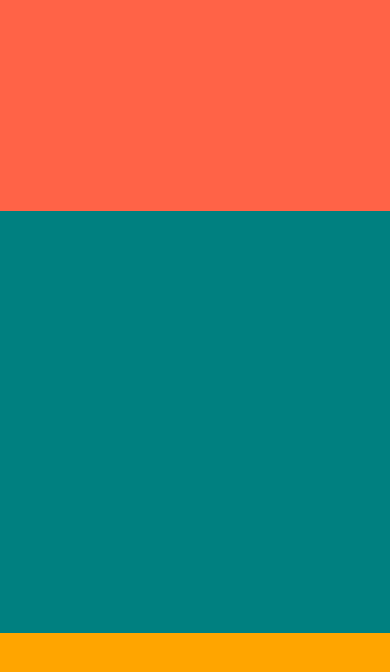
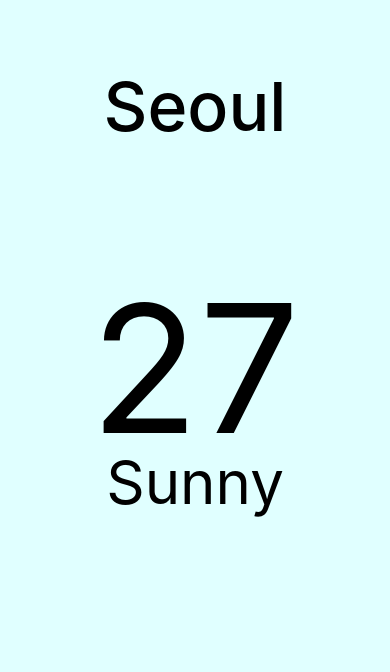
Before and after one commit to c9u11/NomadWeather, a React Native app: screen / in a window 390 px wide. Shown: the top 672 px of the page. Built offline with nearby package versions, Linux system fonts and the light colour scheme.

Commit message:
:lipstick: City, Day Weather

```diff
--- a/App.js
+++ b/App.js
@@ -1,11 +1,50 @@
-import { View } from "react-native";
+import { StatusBar } from "expo-status-bar";
+import { View, StyleSheet, Text } from "react-native";
 
 export default function App() {
   return (
-    <View style={{ flex: 1 }}>
-      <View style={{ flex: 1, backgroundColor: "tomato" }}></View>
-      <View style={{ flex: 2, backgroundColor: "teal" }}></View>
-      <View style={{ flex: 1, backgroundColor: "orange" }}></View>
+    <View style={styles.container}>
+      <StatusBar style="black" />
+      <View style={styles.city}>
+        <Text style={styles.cityName}>Seoul</Text>
+      </View>
+      <View style={styles.weather}>
+        <View style={styles.day}>
+          <Text style={styles.temp}>27</Text>
+          <Text style={styles.description}>Sunny</Text>
+        </View>
+      </View>
     </View>
   );
 }
+
+const styles = StyleSheet.create({
+  container: {
+    flex: 1,
+    backgroundColor: "lightcyan",
+  },
+  city: {
+    flex: 1,
+    justifyContent: "center",
+    alignItems: "center",
+  },
+  cityName: {
+    fontSize: 68,
+    fontWeight: "500",
+  },
+  weather: {
+    flex: 3,
+  },
+  day: {
+    flex: 1,
+    alignItems: "center",
+  },
+  temp: {
+    marginTop: 50,
+    fontSize: 178,
+  },
+  description: {
+    marginTop: -30,
+    fontSize: 60,
+  },
+});
```
